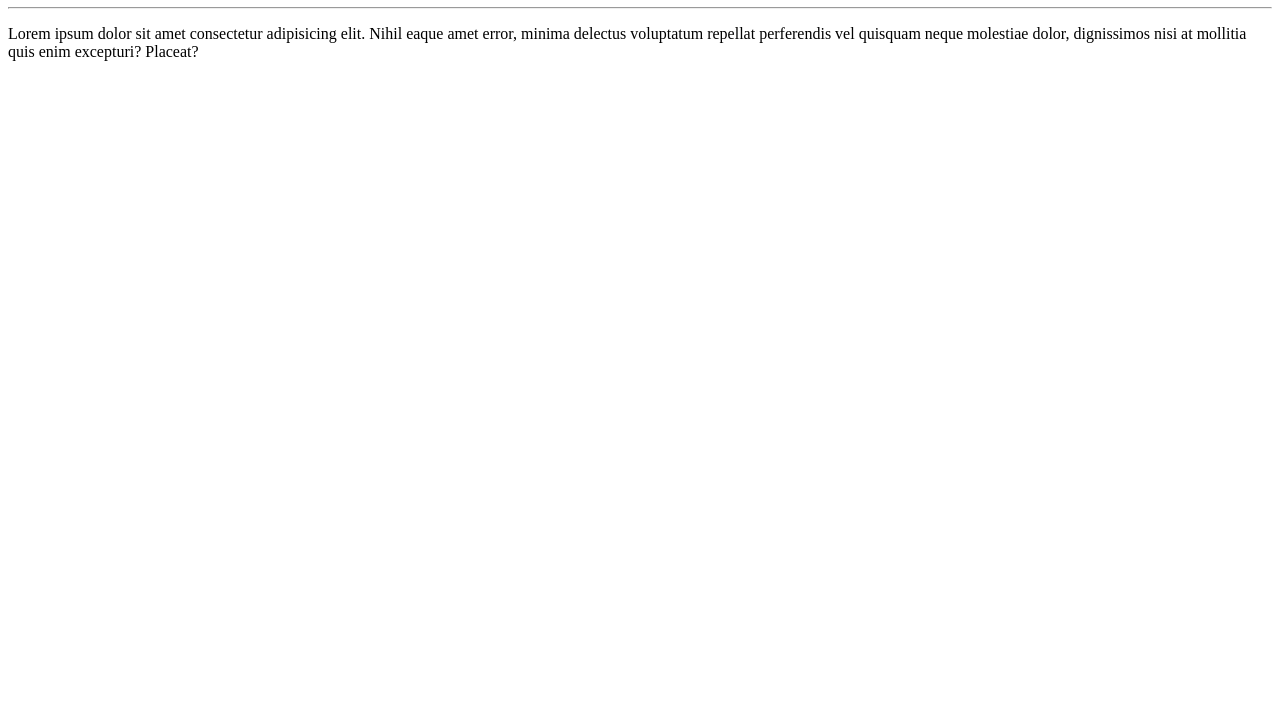
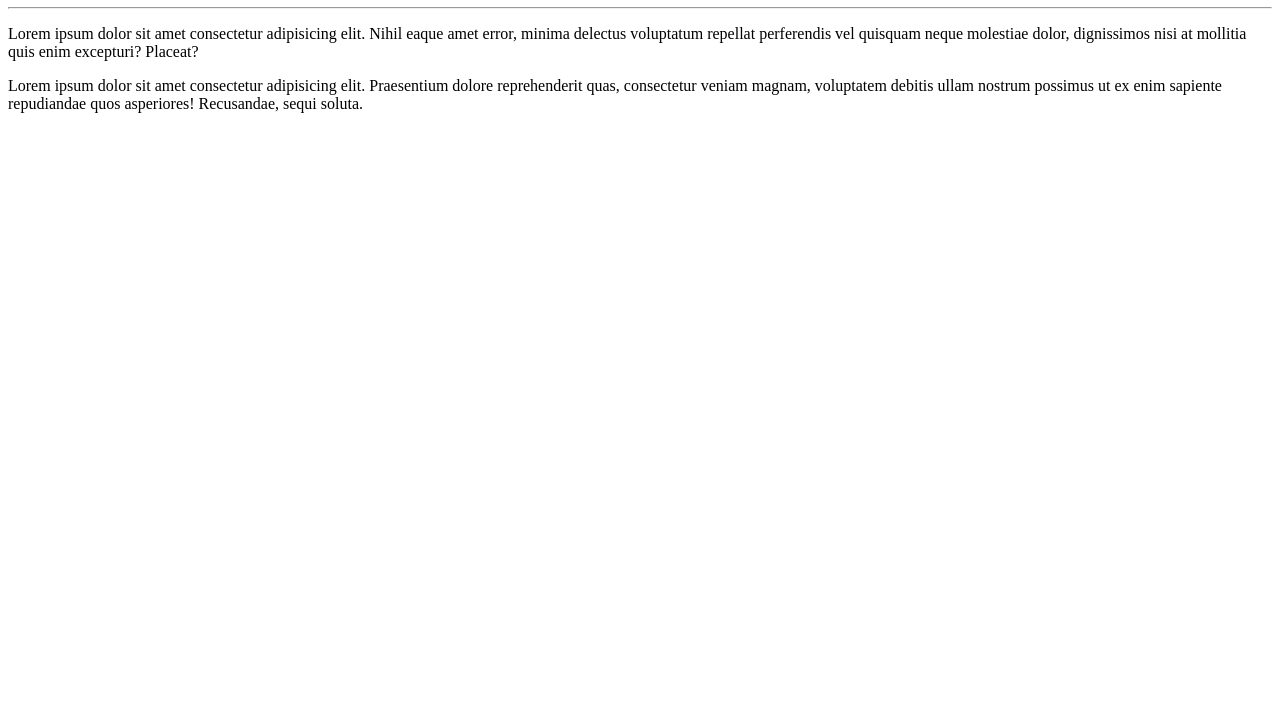
Before and after one commit to neovulpy/Ola-Mundo, a plain HTML site: page site-exe/index.html in a window 1280 px wide. Shown: the part 73-800 px from the top of the page. Drawn offline with Linux system fonts and the light colour scheme.

Commit message:
paragrafo adicionado

```diff
--- a/site-exe/index.html
+++ b/site-exe/index.html
@@ -10,5 +10,6 @@
     <h1>Olá, Mundo</h1>
     <hr>
     <p>Lorem ipsum dolor sit amet consectetur adipisicing elit. Nihil eaque amet error, minima delectus voluptatum repellat perferendis vel quisquam neque molestiae dolor, dignissimos nisi at mollitia quis enim excepturi? Placeat?</p>
+    <p>Lorem ipsum dolor sit amet consectetur adipisicing elit. Praesentium dolore reprehenderit quas, consectetur veniam magnam, voluptatem debitis ullam nostrum possimus ut ex enim sapiente repudiandae quos asperiores! Recusandae, sequi soluta.</p>
 </body>
 </html>
```
